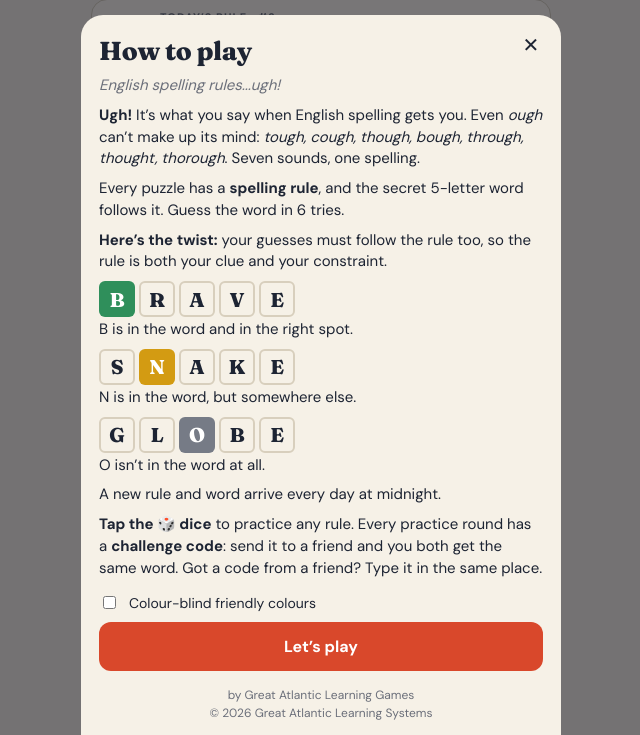
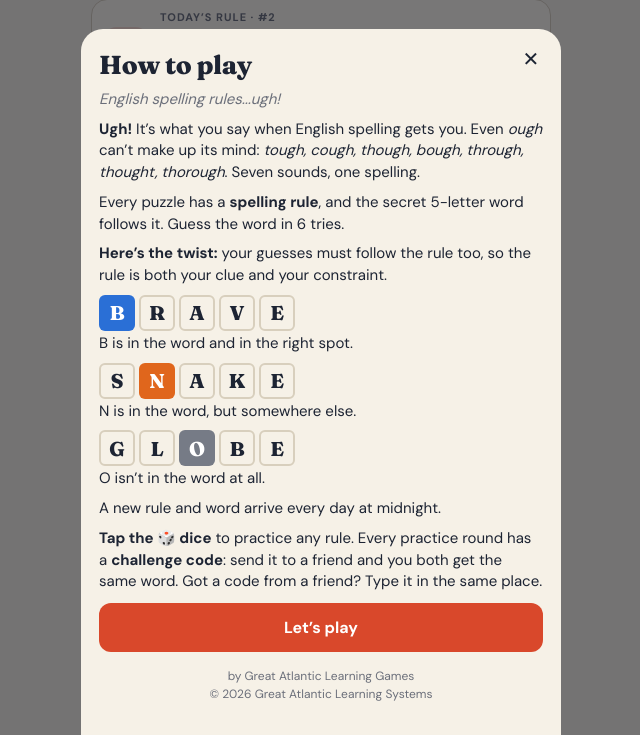
Before and after one commit to greatatl-games/ugh, a plain HTML site: page index.html in a window 1280 px wide. Shown: the part 65-800 px from the top of the page, without its empty margins (319-959 px from the left). Drawn offline with Linux system fonts and the light colour scheme.

Commit message:
Add files via upload

```diff
--- a/index.html
+++ b/index.html
@@ -11,17 +11,16 @@
 :root{
   --bg:#f6f1e7; --ink:#1d2433; --muted:#6b6f7a; --line:#d8cfbd; --card:#fffaf0;
   --accent:#d9482b; --accent-soft:#f8dccf;
-  --correct:#2f8f5b; --present:#d39b12; --absent:#767b86;
+  --correct:#2a6fd6; --present:#e0661c; --absent:#767b86;
   --key:#e4dcca; --tile-ink:#1d2433;
   --serif:'Fraunces',Georgia,'Times New Roman',serif;
   --sans:'DM Sans',system-ui,-apple-system,'Segoe UI',Roboto,sans-serif;
 }
 @media (prefers-color-scheme: dark){
   :root{ --bg:#141821; --ink:#eef0f5; --muted:#9aa0ad; --line:#3a4152; --card:#1c212d;
-    --accent:#ff7a59; --accent-soft:#3a2620; --correct:#2f9e63; --present:#b98a14;
+    --accent:#ff7a59; --accent-soft:#3a2620; --correct:#3b82e6; --present:#d9702a;
     --absent:#4a505e; --key:#343b4b; }
 }
-body.cb{ --correct:#e8702a; --present:#4a90d9; }
 *{box-sizing:border-box;-webkit-tap-highlight-color:transparent}
 html,body{margin:0}
 body{background:var(--bg);color:var(--ink);font-family:var(--sans);min-height:100dvh;display:flex;justify-content:center;touch-action:manipulation}
@@ -256,7 +255,7 @@ function score(guess, answer) {
 }
 
 function shareText(title, ruleName, icon, results, won) {
-  const sq = { c: '🟩', p: '🟨', a: '⬛' };
+  const sq = { c: '🟦', p: '🟧', a: '⬛' };
   const tries = won ? results.length + '/' + ROWS : 'X/' + ROWS;
   return 'Ugh! ' + title + ' ' + icon + ' ' + ruleName + ' ' + tries + '\n\n' +
     results.map(r => r.map(c => sq[c]).join('')).join('\n');
@@ -278,7 +277,6 @@ if (typeof module !== 'undefined') {
     if (s0) { store = Object.assign(store, s0); }
   } catch (e) {}
   function save() { try { localStorage.setItem('rulewords:v1', JSON.stringify(store)); } catch (e) {} }
-  if (store.cb) document.body.classList.add('cb');
 
   /* ---------- game state ---------- */
   var G, tiles = [], toastT;
@@ -460,10 +458,8 @@ if (typeof module !== 'undefined') {
       exampleRow('snake', ['', 'p', '', '', '']) + '<p style="margin-top:2px">N is in the word, but somewhere else.</p>' +
       exampleRow('globe', ['', '', 'a', '', '']) + '<p style="margin-top:2px">O isn’t in the word at all.</p>' +
       '<p>A new rule and word arrive every day at midnight.</p><p><b>Tap the 🎲 dice</b> to practice any rule. Every practice round has a <b>challenge code</b>: send it to a friend and you both get the same word. Got a code from a friend? Type it in the same place.</p>' +
-      '<label class="chk"><input type="checkbox" id="cb"' + (store.cb ? ' checked' : '') + '> Colour-blind friendly colours</label>' +
       '<button class="btn" id="go">Let’s play</button>' +
       '<p style="text-align:center;font-size:12px;color:var(--muted);margin-top:16px">by Great Atlantic Learning Games<br>© 2026 Great Atlantic Learning Systems</p>');
-    $('#cb').onchange = function (e) { store.cb = e.target.checked; document.body.classList.toggle('cb', store.cb); save(); };
     $('#go').onclick = closeModal;
     store.seen = true; save();
   }
```
